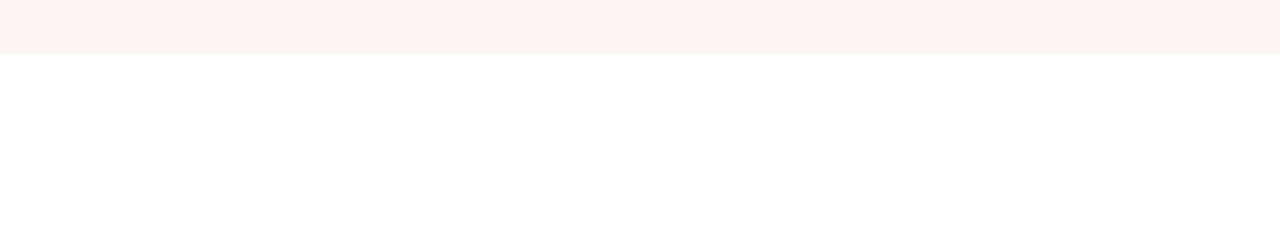
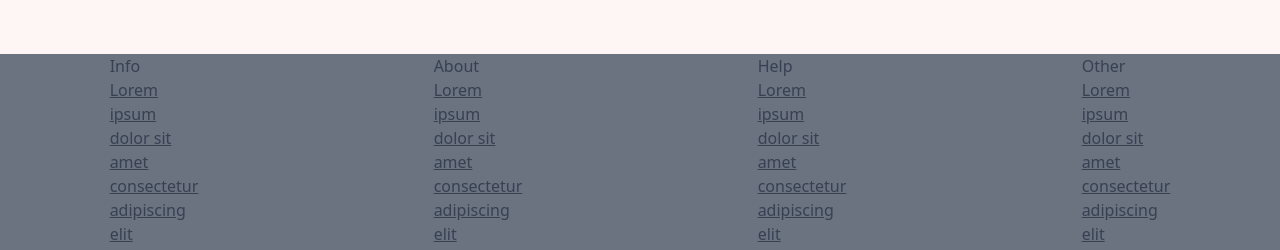
Before and after one commit to cjcompton/FroPro, a React (Vite) app: page / in a window 1280 px wide. Shown: the part 1574-1824 px from the top of the page. Before the commit the page ends 1628 px from the top, so only its background shows below. Built offline with nearby package versions, Linux system fonts and the light colour scheme.

Commit message:
working on bottom stuff

```diff
--- a/src/App.jsx
+++ b/src/App.jsx
@@ -1,5 +1,6 @@
 import { useState } from 'react';
 import './App.css';
+import BottomStuff from './assets/BottomStuff';
 import HomeBody from './assets/HomeBody';
 import MealPlan from './assets/mealPlans';
 import ReasonsNeeded from './assets/ReasonsNeeded';
@@ -12,6 +13,7 @@
       <ReasonsNeeded />
       <MealPlan />
       <RecipeCarousel />
+      <BottomStuff />
     </>
   )
 }
--- a/src/assets/BottomStuff.jsx
+++ b/src/assets/BottomStuff.jsx
@@ -2,8 +2,62 @@
 
 function BottomStuff() {
     return(
-        <>
-        </>
+        <section>
+            <div className="bg-gray-500 grid grid-cols-2 md:grid-cols-4 gap-4">
+                <div className="mx-auto text-gray-700">
+                    <h1>Info</h1>
+                    <ul className="underline">
+                        <li>Lorem</li>
+                        <li>ipsum</li>
+                        <li>dolor sit</li>
+                        <li>amet</li>
+                        <li>consectetur</li>
+                        <li>adipiscing</li>
+                        <li>elit</li>
+                        <li>sed do</li>
+                    </ul>
+                </div>
+                <div className="mx-auto text-gray-700">
+                    <h1>About</h1>
+                    <ul className="underline">
+                        <li>Lorem</li>
+                        <li>ipsum</li>
+                        <li>dolor sit</li>
+                        <li>amet</li>
+                        <li>consectetur</li>
+                        <li>adipiscing</li>
+                        <li>elit</li>
+                        <li>sed do</li>
+                    </ul>
+                </div>
+                <div className="mx-auto text-gray-700">
+                    <h1>Help</h1>
+                    <ul className="underline">
+                        <li>Lorem</li>
+                        <li>ipsum</li>
+                        <li>dolor sit</li>
+                        <li>amet</li>
+                        <li>consectetur</li>
+                        <li>adipiscing</li>
+                        <li>elit</li>
+                        <li>sed do</li>
+                    </ul>
+                </div>
+                <div className="mx-auto text-gray-700">
+                    <h1>Other</h1>
+                    <ul className="underline">
+                        <li>Lorem</li>
+                        <li>ipsum</li>
+                        <li>dolor sit</li>
+                        <li>amet</li>
+                        <li>consectetur</li>
+                        <li>adipiscing</li>
+                        <li>elit</li>
+                        <li>sed do</li>
+                    </ul>
+                </div>
+            </div>
+        </section>
     );
 }
 
```
